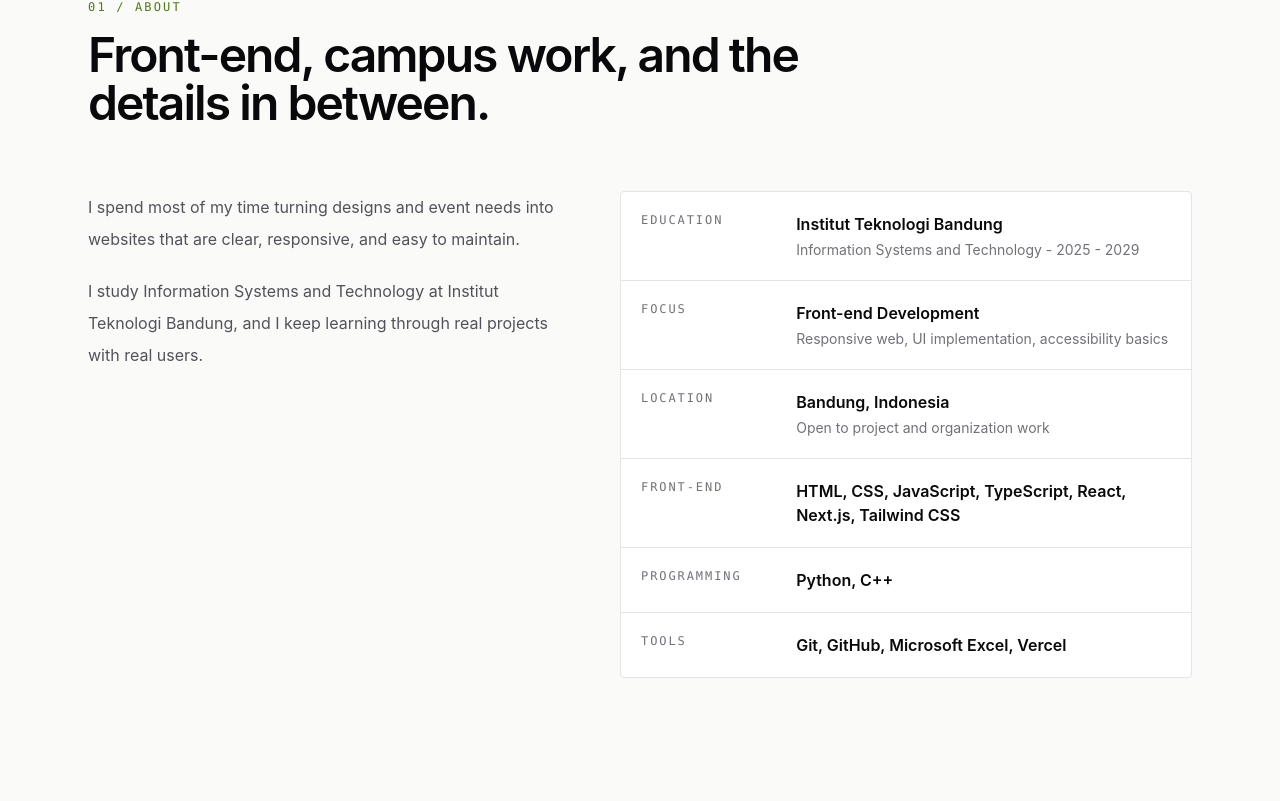
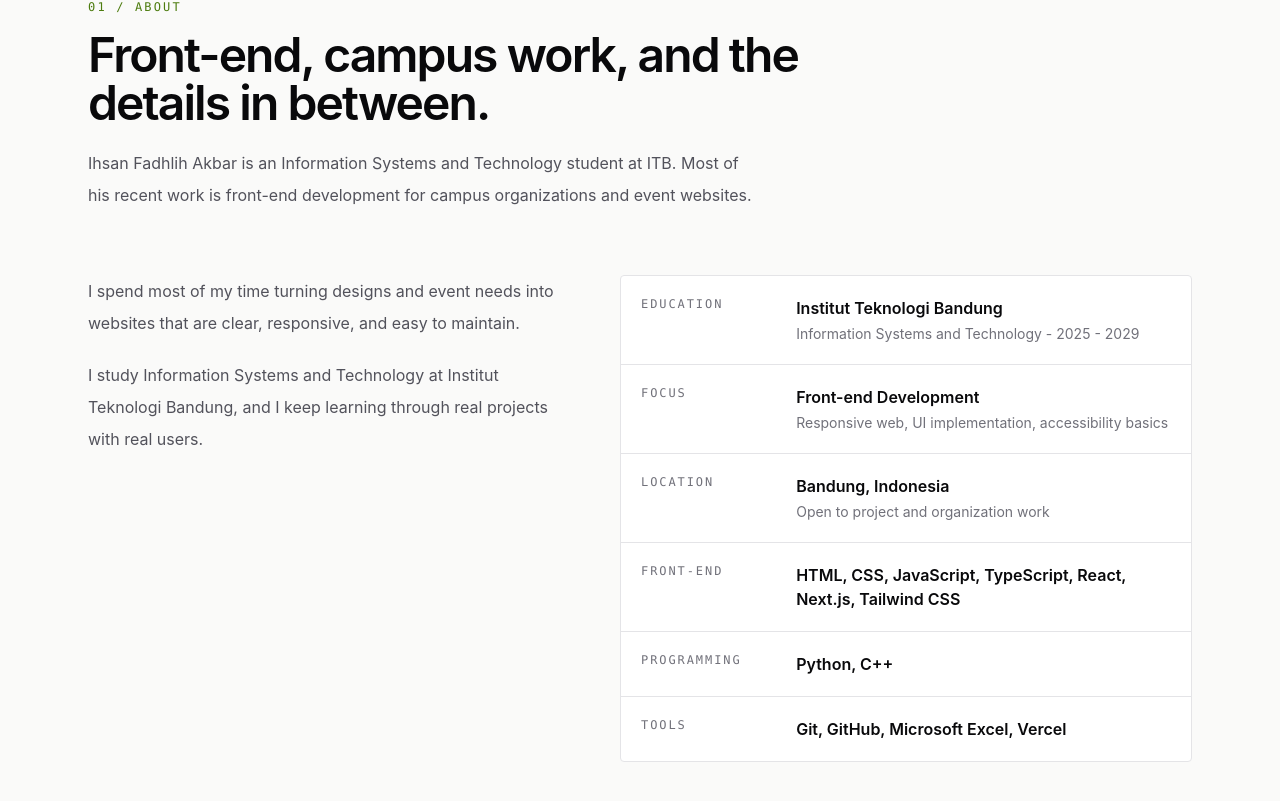
Before and after one commit to frnkensteinn/portofolio, a Next.js app: page / in a window 1280 px wide. Shown: the part 995-1796 px from the top of the page. Built offline with nearby package versions, Linux system fonts and the light colour scheme; no server answers.

Commit message:
Fix profile summary for build

```diff
--- a/src/data/portfolio.ts
+++ b/src/data/portfolio.ts
@@ -7,6 +7,8 @@ export const profile = {
   email: "18225021@mahasiswa.itb.ac.id",
   github: "https://github.com/frnkensteinn",
   linkedin: "https://www.linkedin.com/in/ihsanfa/",
+  summary:
+    "Ihsan Fadhlih Akbar is an Information Systems and Technology student at ITB. Most of his recent work is front-end development for campus organizations and event websites.",
 };
 
 export const education = {
```
